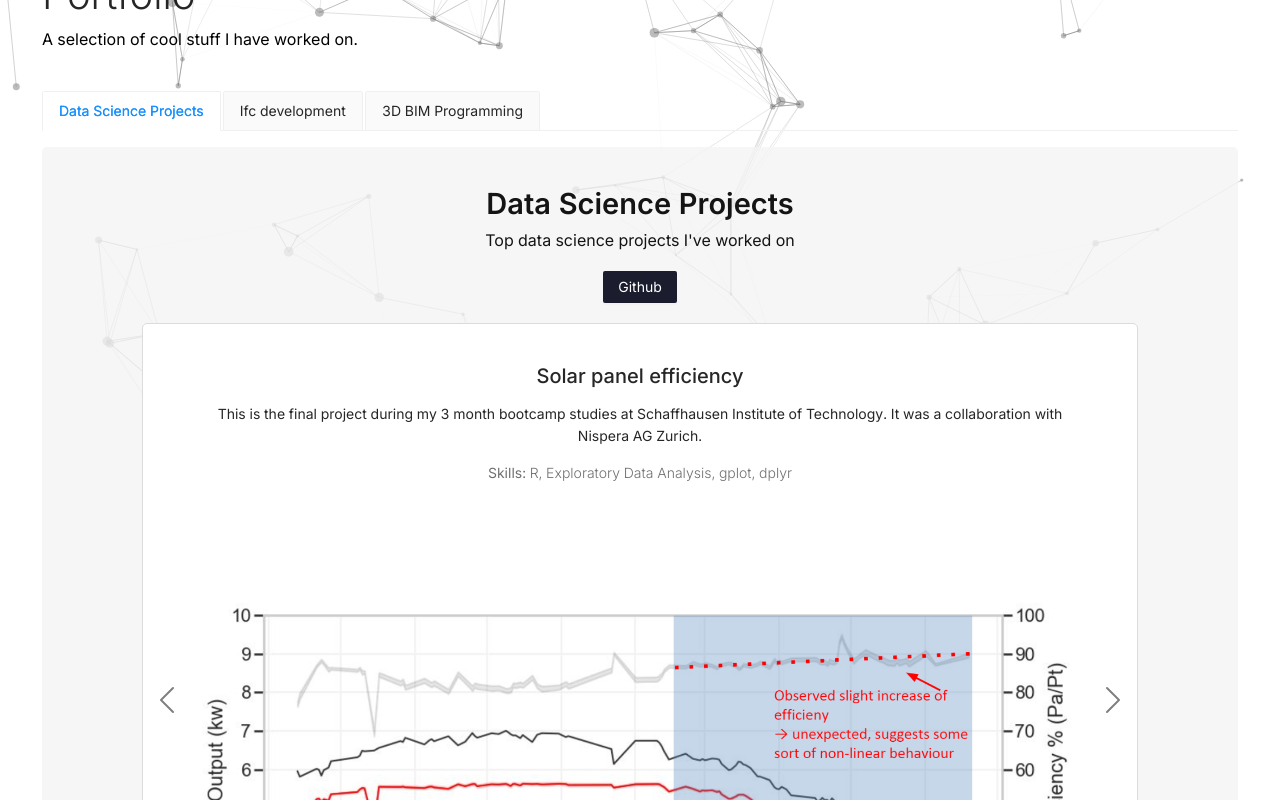
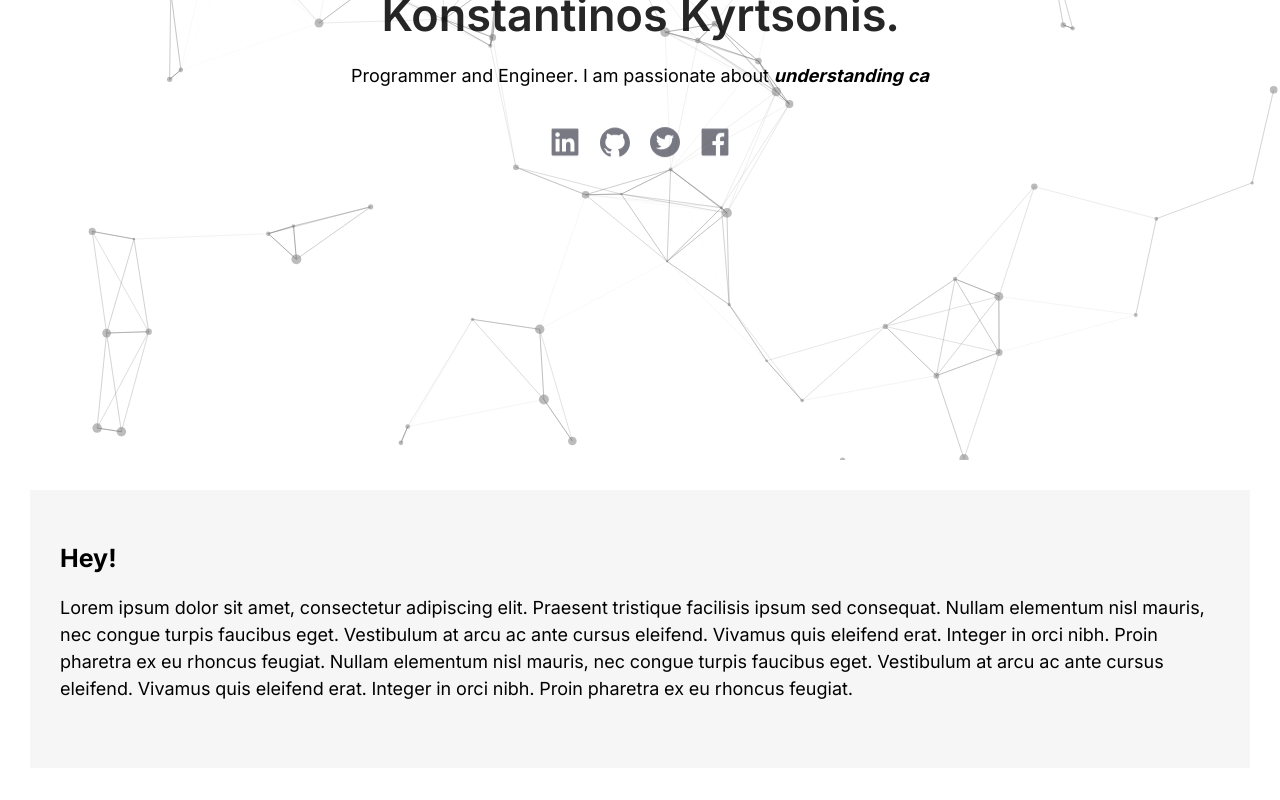
Before and after one commit to konskyrt/Personal_portfolio_site, a Next.js app: page / in a window 1280 px wide. Shown: the part 340-1140 px from the top of the page. Built offline with nearby package versions, Linux system fonts and the light colour scheme.

Commit message:
Layout changes

```diff
--- a/components/common/ParticlesBackground/index.js
+++ b/components/common/ParticlesBackground/index.js
@@ -17,7 +17,7 @@ const ParticlesBackground = () => {
             value: "#fff",
           },
         },
-        fpsLimit: 80,
+        fpsLimit: 30,
         interactivity: {
           events: {
             onClick: {
@@ -52,7 +52,7 @@ const ParticlesBackground = () => {
             width: 1,
           },
           collisions: {
-            enable: true,
+            enable: false,
           },
           move: {
             direction: "none",
--- a/components/common/SideBar/index.js
+++ b/components/common/SideBar/index.js
@@ -1,8 +1,9 @@
 import React from 'react'
 import { Divider, Layout, Button } from 'antd'
-import { DownloadOutlined, GithubOutlined, LinkedinFilled } from '@ant-design/icons'
+import { DownloadOutlined } from '@ant-design/icons'
 import Image from 'next/image'
 import Fade from 'react-reveal/Fade'
+import SocialLinkIcons from '../SocialLinkIcons'
 
 const { Sider } = Layout
 
@@ -28,14 +29,7 @@ const SideBar = ({ collapsed }) => {
             </div>
             <p>Welcome to the internet home of <span className='name-text'>Konstantinos Kyrtsonis</span>. Programmer, Engineer and Amateur Philosopher.</p>
             <p>Feel free to look around, check out my portfolio, or get in touch.</p>
-            <div className='social-acounts-container'>
-              <a href='https://www.linkedin.com/in/konstantinoskirtsonis' target='_blank' rel='noreferrer'>
-                <LinkedinFilled style={{ fontSize: 30 }} />
-              </a>
-              <a href='https://github.com/konskyrt' target='_blank' rel='noreferrer'>
-                <GithubOutlined style={{ fontSize: 30 }} />
-              </a>
-            </div>
+            <SocialLinkIcons />
             <Divider />
             <Button
               className='white-button'
--- a/components/common/SideBar/style.sass
+++ b/components/common/SideBar/style.sass
@@ -28,12 +28,3 @@
       background: #3b3b3b
     .side-bar-footer-text
       font-size: 10px
-    .social-acounts-container
-      display: flex
-      svg
-        fill: #fff
-        margin-left: 10px
-        margin-right: 10px
-        cursor: pointer
-        &:hover
-          opacity: 0.8
--- /dev/null
+++ b/components/common/SocialLinkIcons/index.js
@@ -0,0 +1,28 @@
+import React from 'react'
+import Fade from 'react-reveal/Fade'
+import { GithubOutlined, LinkedinFilled, TwitterCircleFilled, FacebookFilled } from '@ant-design/icons'
+
+const SocialLinkIcons = ({ isDarkIcons = false }) => {
+  return (
+    <Fade bottom delay={isDarkIcons ? 2500 : 0}>
+      <div className='social-link-icons-component'>
+        <div className={`social-acounts-container-${isDarkIcons ? 'dark' : 'light'}`}>
+          <a href='https://www.linkedin.com/in/konstantinoskirtsonis' target='_blank' rel='noreferrer'>
+            <LinkedinFilled style={{ fontSize: 30 }} />
+          </a>
+          <a href='https://github.com/konskyrt' target='_blank' rel='noreferrer'>
+            <GithubOutlined style={{ fontSize: 30 }} />
+          </a>
+          <a href='https://twitter.com/' target='_blank' rel='noreferrer'>
+            <TwitterCircleFilled style={{ fontSize: 30 }} />
+          </a>
+          <a href='https://www.facebook.com/' target='_blank' rel='noreferrer'>
+            <FacebookFilled style={{ fontSize: 30 }} />
+          </a>
+        </div>
+      </div>
+    </Fade>
+  )
+}
+
+export default SocialLinkIcons
--- /dev/null
+++ b/components/common/SocialLinkIcons/style.sass
@@ -0,0 +1,19 @@
+.social-link-icons-component
+  .social-acounts-container-dark
+    display: flex
+    svg
+      fill: #1b1d2f
+      margin-left: 10px
+      margin-right: 10px
+      cursor: pointer
+      &:hover
+        opacity: 0.8
+  .social-acounts-container-light
+    display: flex
+    svg
+      fill: #fff
+      margin-left: 10px
+      margin-right: 10px
+      cursor: pointer
+      &:hover
+        opacity: 0.8
--- a/components/common/TypedIntroText/index.js
+++ b/components/common/TypedIntroText/index.js
@@ -1,13 +1,14 @@
 import React, { useEffect, useRef } from 'react'
 import Typed from 'typed.js'
 import Fade from 'react-reveal/Fade'
+import SocialLinkIcons from '../SocialLinkIcons'
 
 const TypedIntroText = ({ }) => {
   const typedElementOne = useRef(null)
   const typedElementTwo = useRef(null)
   const typedElementThree = useRef(null)
 
-  const STRINGS_ONE = ["Hi, I am Konstantinos Kyrtsonis."]
+  const STRINGS_ONE = ["Konstantinos Kyrtsonis."]
   const STRINGS_TWO = ["Programmer and Engineer. I am passionate about"]
   const STRINGS_THREE = ["understanding cause and effect.", "extracting decision making insight.", "helping machines learn.", "making the world a better place."]
 
@@ -50,6 +51,7 @@ const TypedIntroText = ({ }) => {
       <div className='typed-intro-text'>
         <h1 ref={typedElementOne}></h1>
         <p><span ref={typedElementTwo}></span> <b><span ref={typedElementThree}></span></b></p>
+        <SocialLinkIcons isDarkIcons={true} />
       </div>
     </Fade>
   )
--- a/components/common/TypedIntroText/style.sass
+++ b/components/common/TypedIntroText/style.sass
@@ -1,17 +1,25 @@
 .typed-intro-text
-  padding-top: 120px
+  padding-top: 35px
   padding-bottom: 80px
   display: flex
   flex-direction: column
-  align-items: flex-start
+  align-items: center
   justify-content: center
+  height: 100vh
   h1
     //font-family: "PT Serif", Georgia, "Times New Roman", serif
-    font-size: 28px
+    font-size: 45px
     margin-bottom: 20px
+    font-weight: 600
   p
     //font-family: "PT Serif", Georgia, "Times New Roman", serif
     font-size: 18px
-    margin-bottom: 0px
+    margin-bottom: 25px
     b
       font-style: italic
+  .profile-image-container
+    margin-bottom: 25px
+    img
+      border-radius: 50%
+      object-fit: cover
+      object-position: top
--- a/components/containers/LandingPage/index.js
+++ b/components/containers/LandingPage/index.js
@@ -39,6 +39,13 @@ const LandingPage = ({ projects }) => {
             <Container>
               <Row className='intro-section' id='Home'>
                 <TypedIntroText />
+                <section className='intro-text-section'>
+                  <p className='intro-text-heading'>Hey!</p>
+                  <p className='intro-text-description'>
+                    Lorem ipsum dolor sit amet, consectetur adipiscing elit. Praesent tristique facilisis ipsum sed consequat. Nullam elementum nisl mauris, nec congue turpis faucibus eget. Vestibulum at arcu ac ante cursus eleifend. Vivamus quis eleifend erat. Integer in orci nibh. Proin pharetra ex eu rhoncus feugiat.
+                    Nullam elementum nisl mauris, nec congue turpis faucibus eget. Vestibulum at arcu ac ante cursus eleifend. Vivamus quis eleifend erat. Integer in orci nibh. Proin pharetra ex eu rhoncus feugiat.
+                  </p>
+                </section>
               </Row>
               <Row className='protfolio-section' id='Portfolio'>
                 <PortfolioSection projects={projects} />
--- a/components/containers/LandingPage/style.sass
+++ b/components/containers/LandingPage/style.sass
@@ -8,5 +8,15 @@
     display: flex
     align-items: center
     justify-content: flex-start
+  .intro-text-section
+    background: rgba(244, 244, 244, 0.7960784314)
+    padding: 50px 30px
+    z-index: 999
+    margin-bottom: 80px
+    .intro-text-heading
+      font-size: 25px
+      font-weight: 700
+    .intro-text-description
+      font-size: 18px
   .spacer-bottom
     margin-bottom: 80px
--- a/styles/_componentStyles.sass
+++ b/styles/_componentStyles.sass
@@ -10,3 +10,4 @@
 @import '../components/common/SkillsSection/style.sass'
 @import '../components/common/ContactSection/style.sass'
 @import '../components/common/IFC/style.sass'
+@import '../components/common/SocialLinkIcons/style.sass'
```
